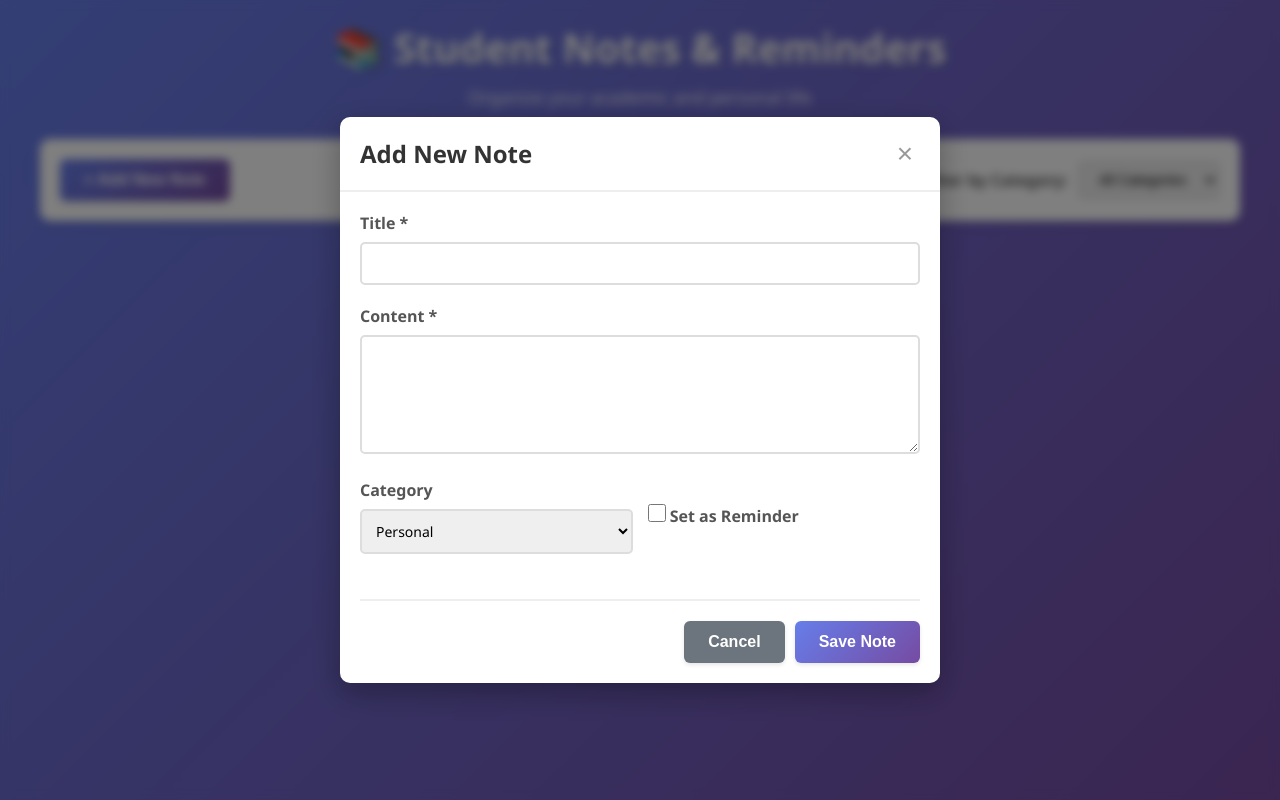
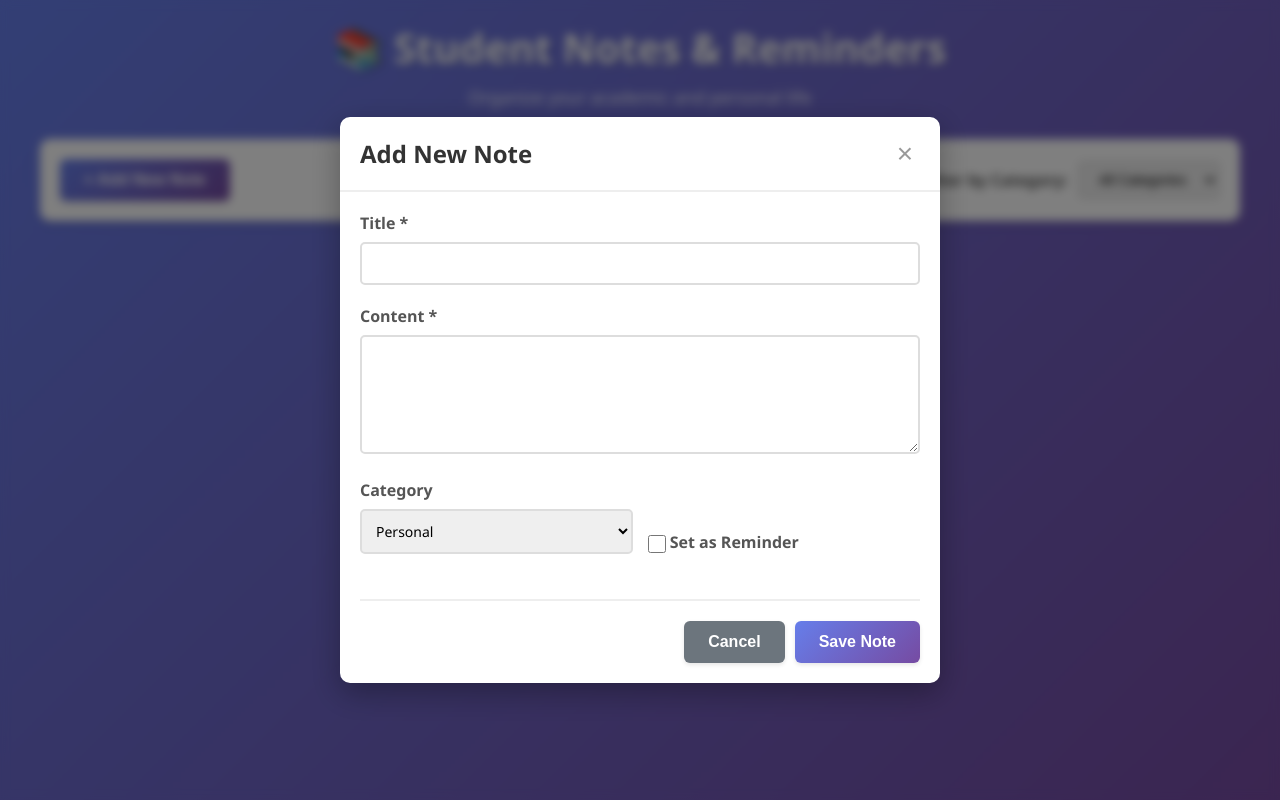
Before and after one commit to Gean-Paglinawan/Final_Project, a website: page public/index.html in a window 1280 px wide. Both pictures are taken after a click on the button "+ Add New Note". Drawn offline with Linux system fonts and the light colour scheme; no server answers.

Commit message:
fixed css

```diff
--- a/public/styles.css
+++ b/public/styles.css
@@ -379,6 +379,7 @@ form {
     display: grid;
     grid-template-columns: 1fr 1fr;
     gap: 15px;
+    align-items: end;
 }
 
 .form-group label {
@@ -386,6 +387,10 @@ form {
     margin-bottom: 8px;
     font-weight: 600;
     color: #555;
+}
+
+.form-group > .checkbox-label {
+    margin-bottom: 0;
 }
 
 .form-group input[type="text"],
@@ -413,13 +418,24 @@ form {
     align-items: center;
     gap: 8px;
     cursor: pointer;
-    margin-top: 25px;
+    margin-top: 0;
+    margin-bottom: 0;
+    padding-top: 0;
 }
 
 .checkbox-label input[type="checkbox"] {
     width: 18px;
     height: 18px;
     cursor: pointer;
+    margin: 0;
+    flex-shrink: 0;
+    vertical-align: middle;
+}
+
+.checkbox-label span {
+    line-height: 1.5;
+    display: inline-flex;
+    align-items: center;
 }
 
 .form-actions {
```
